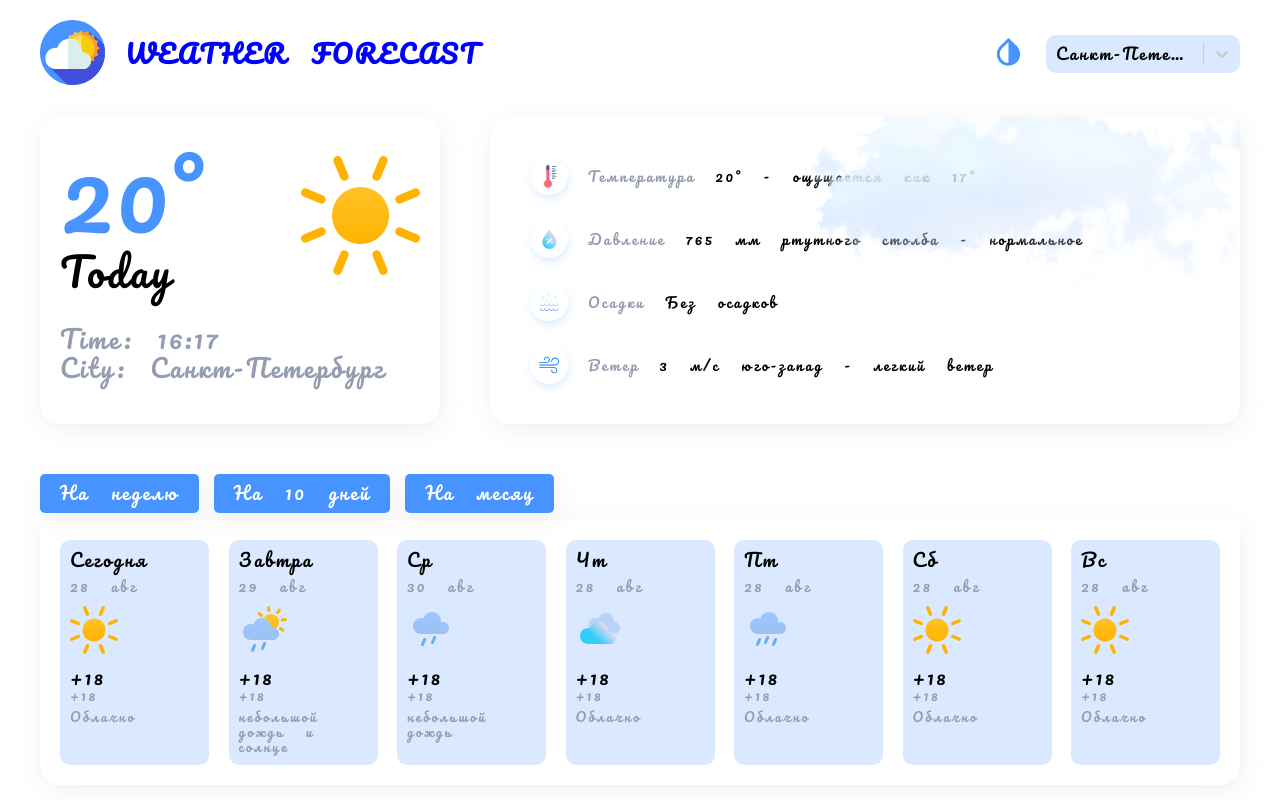
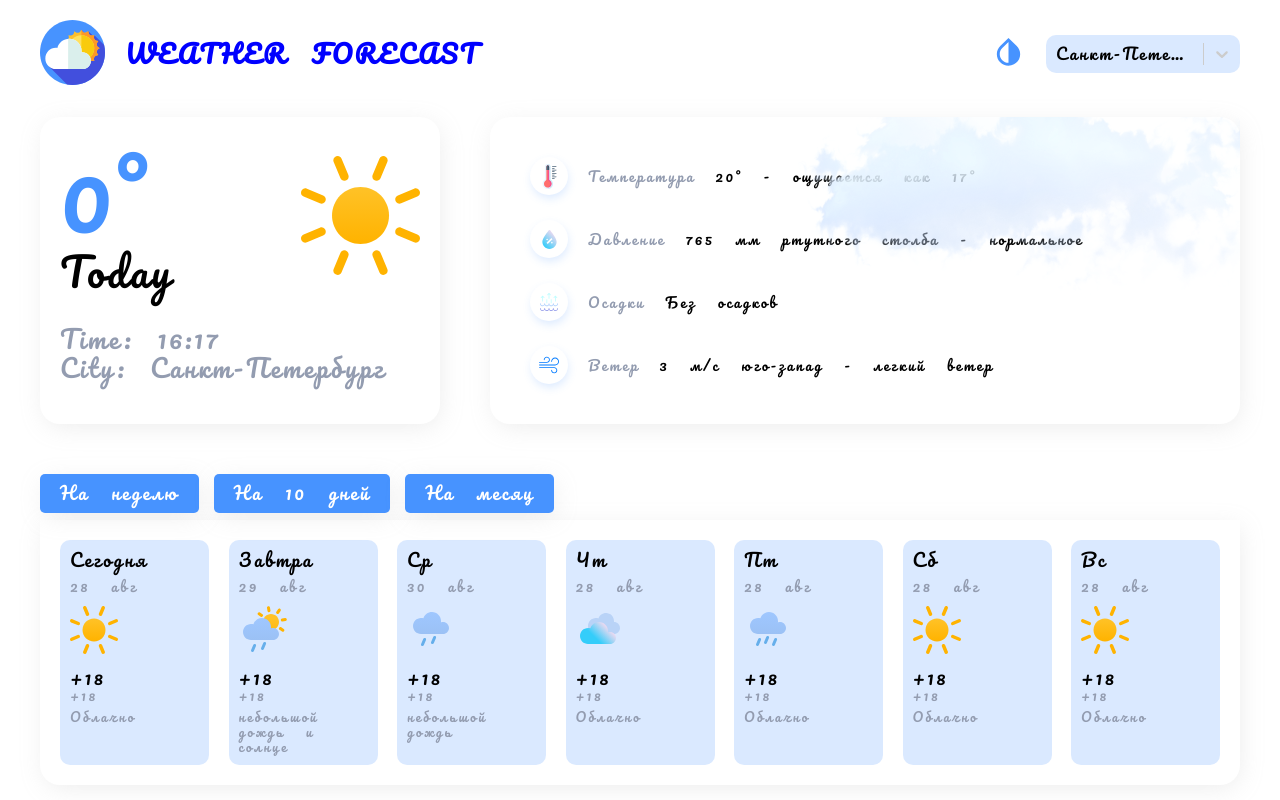
Before and after one commit to YZDmitriy/Weather-forecast-TypeScript-, a React (Create React App) app: page / in a window 1280 px wide. Built offline with nearby package versions, Linux system fonts and the light colour scheme; no server answers; the HTML template or start-up script is replaced by a standard one.

Commit message:
output weather with api

```diff
--- a/src/Pages/Home/Home.tsx
+++ b/src/Pages/Home/Home.tsx
@@ -1,14 +1,26 @@
-import React from 'react';
+import React, { useEffect } from 'react';
+import { useCustomDispatch, useCustomSelector } from '../../hooks/store';
+import { selectCurrentWeatherData } from '../../store/selectors';
+import { fetchCurrentWeather } from '../../store/thunks/fetchCurrentWeather';
 import { Days } from './components/Days/Days';
 import { ThisDay } from './components/ThisDay/ThisDay';
 import { ThisDayInfo } from './components/ThisDayInfo/ThisDayInfo';
+
 import s from './Home.module.scss'
 
 export const Home = () => {
+
+  const dispatch = useCustomDispatch();
+  const { weather } = useCustomSelector(selectCurrentWeatherData);
+
+  useEffect(() => {
+    dispatch(fetchCurrentWeather('paris'));
+  }, []);
+
   return (
     <div className={s.home}>
       <div className={s.wrapper}>
-        <ThisDay />
+        <ThisDay weather={weather}/>
         <ThisDayInfo />
       </div>
       <Days/>
--- a/src/Pages/Home/components/ThisDay/ThisDay.tsx
+++ b/src/Pages/Home/components/ThisDay/ThisDay.tsx
@@ -1,14 +1,13 @@
 import React from 'react';
 import { GlobalSvgSelector } from '../../../../assets/icons/global/GlobalSvgSelector';
-// import { Weather } from '../../../../store/types/types';
+import { Weather } from '../../../../store/types/types';
 import s from './ThisDay.module.scss';
 
 interface Props {
-
-  // weather: Weather;
+  weather: Weather;
 }
 
-export const ThisDay = ( props: Props) => {
+export const ThisDay = ({ weather }: Props) => {
 
 let Data = new Date();
 let Hour = Data.getHours();
@@ -18,8 +17,7 @@ let Minutes = Data.getMinutes();
     <div className={s.this__day}>
       <div className={s.top__block}>
         <div className={s.top__block_wrapper}>
-          <div className={s.this__temp}>20°</div>
-          {/* <div className={s.this__temp}>{Math.floor(weather.main.temp)}°</div> */}
+          <div className={s.this__temp}>{Math.floor(weather.main.temp)}°</div>
           <div className={s.this__day_name}>Today</div>
         </div>
         <GlobalSvgSelector id="sun" />
```
